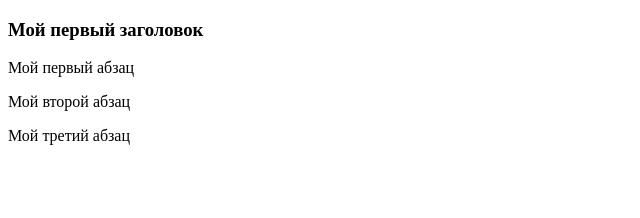
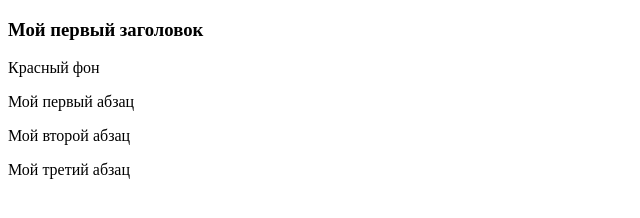
Before and after one commit to PaninaIS/Spring2, a plain HTML site: page index.html in a window 1280 px wide. Shown: the whole page, without its empty margins (0-640 px from the left). Drawn offline with Linux system fonts and the light colour scheme.

```diff
--- a/index.html
+++ b/index.html
@@ -6,6 +6,7 @@
 </head>
 <body>
 <h3>Мой первый заголовок</h3>
+<p>Красный фон</p>
 <p>Мой первый абзац</p>
 <p>Мой второй абзац</p>
 <p>Мой третий абзац</p>
```
